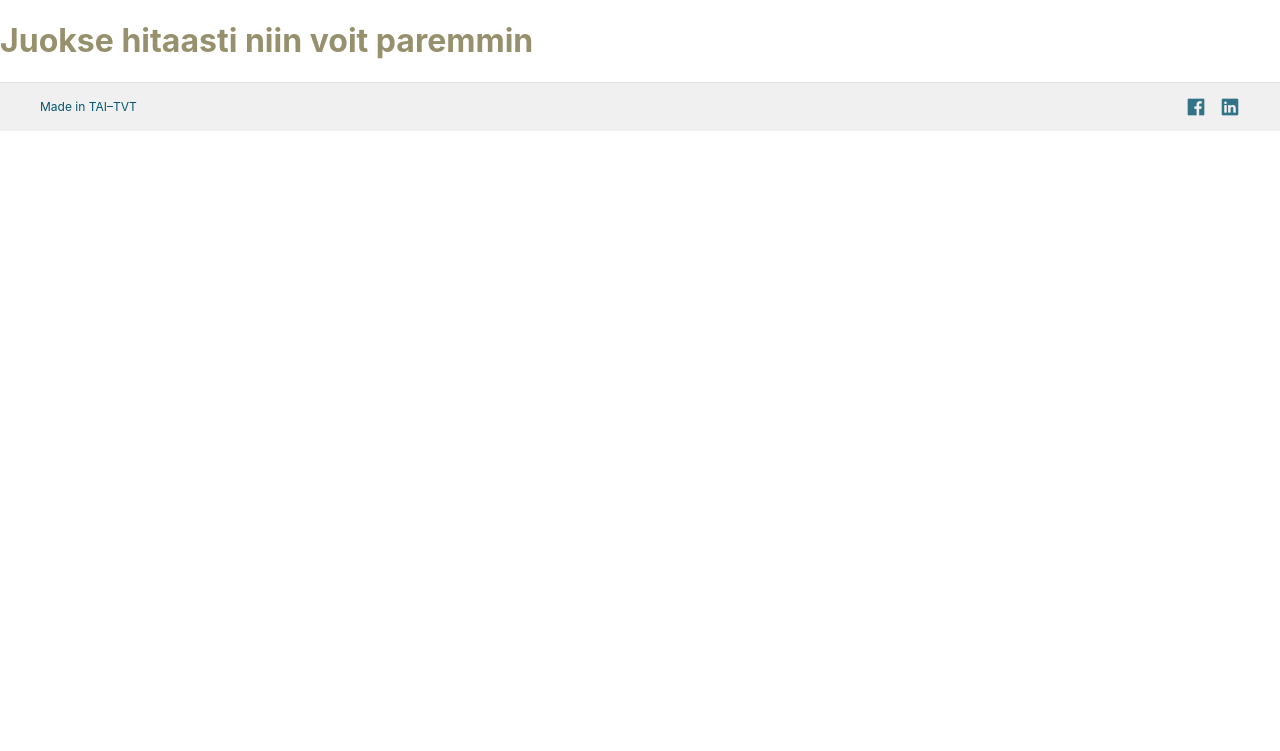
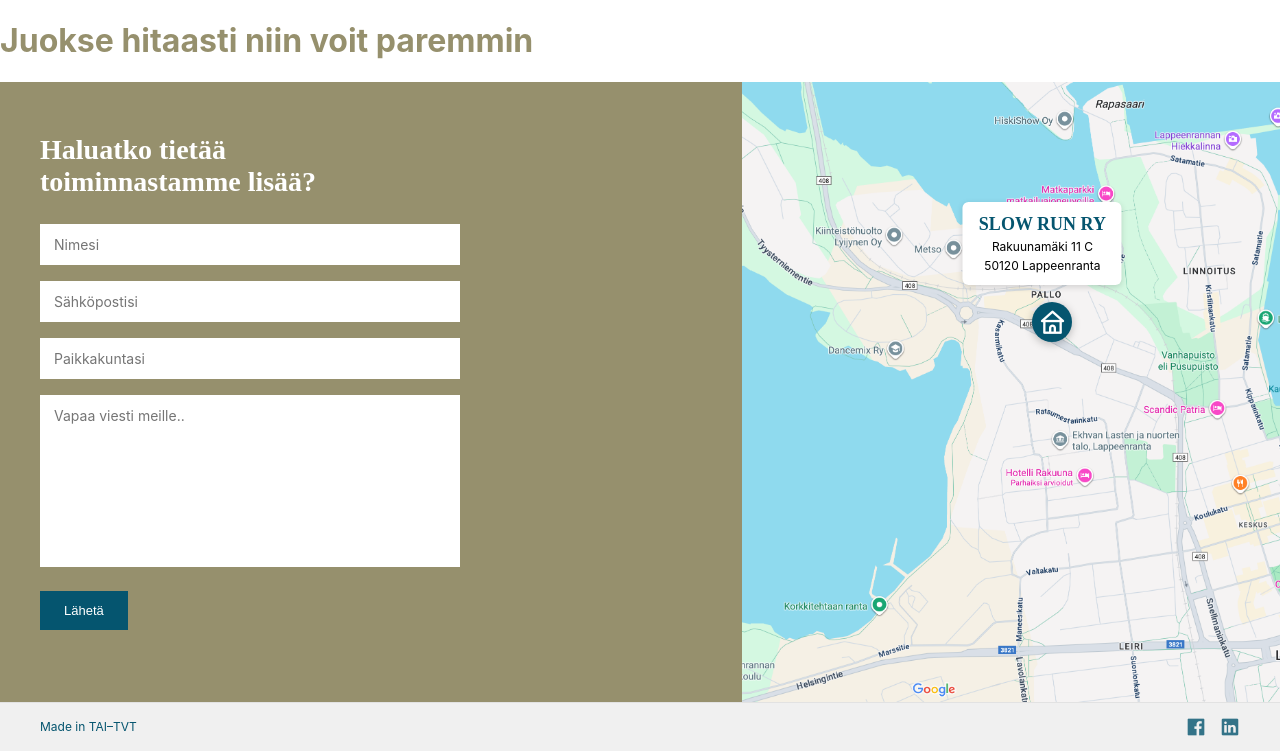
Before and after one commit to TAI-Slow-Run/slow-run-projekti, a PHP site: page / in a window 1280 px wide. Shown: the part 56-807 px from the top of the page. Before the commit the page ends 187 px from the top, so only its background shows below. Run offline with PHP 8.4, Linux system fonts and the light colour scheme; some libraries are stand-ins or nearby versions.

Commit message:
add form and map for footer

```diff
--- a/css/style.css
+++ b/css/style.css
@@ -67,6 +67,130 @@ body {
   text-underline-offset: 3px;
 }
 
+/* PRE-FOOTER (FORM + MAP) */
+.visually-hidden {
+  position: absolute !important;
+  height: 1px;
+  width: 1px;
+  overflow: hidden;
+  clip: rect(1px, 1px, 1px, 1px);
+  white-space: nowrap;
+}
+
+.site-prefooter {
+  width: 100%;
+  background: var(--main-color);
+}
+
+.prefooter-grid {
+  display: grid;
+  grid-template-columns: 0.58fr 0.42fr;
+  min-height: 620px;
+}
+
+/* LEFT: form */
+.form-panel {
+  background: var(--second-color);
+  padding: 44px 40px;
+  display: flex;
+  flex-direction: column;
+}
+.form-title {
+  font-family: var(--brand-font);
+  font-weight: 700;
+  line-height: 1.15;
+  font-size: 28px;
+  color: var(--main-color);
+  margin: 8px 0 26px;
+}
+.contact-form {
+  display: flex;
+  flex-direction: column;
+  gap: 16px;
+  max-width: 420px;
+}
+.contact-form input,
+.contact-form textarea {
+  background: var(--main-color);
+  color: var(--accent-color);
+  border: none;
+  outline: none;
+  font-family: var(--main-font);
+  font-size: 14px;
+  padding: 12px 14px;
+}
+.contact-form textarea {
+  resize: none;
+  height: 148px;
+}
+.btn-submit {
+  align-self: flex-start;
+  margin-top: 8px;
+  background: var(--brand-color);
+  color: var(--main-color);
+  border: none;
+  padding: 12px 24px;
+  font-size: 13px;
+  cursor: pointer;
+}
+.btn-submit:hover {
+  opacity: 0.9;
+}
+
+/* RIGHT: map */
+.map-panel {
+  position: relative;
+  overflow: hidden;
+}
+.map-panel img {
+  display: block;
+  width: 100%;
+  height: 100%;
+  object-fit: cover;
+}
+
+.map-badge {
+  position: absolute;
+  left: 300px; /* центр відносно піна (290 + 40/2) */
+  top: 120px; /* вище піна */
+  transform: translateX(-50%); /* вирівнюємо по центру */
+  background: var(--main-color);
+  padding: 12px 16px;
+  display: flex;
+  flex-direction: column;
+  gap: 4px;
+  border-radius: 6px;
+  text-align: center;
+  box-shadow: 0 2px 6px rgba(0, 0, 0, 0.15);
+}
+
+.map-badge strong {
+  font-family: var(--brand-font);
+  font-size: 18px;
+  color: var(--brand-color);
+  font-weight: 700;
+}
+.map-badge span {
+  font-size: 12px;
+  color: var(--main-font-color);
+}
+
+.map-pin {
+  position: absolute;
+  left: 290px;
+  top: 220px;
+  width: 40px;
+  height: 40px;
+  border-radius: 50%;
+  background: var(--brand-color);
+  display: flex;
+  justify-content: center;
+  align-items: center;
+  box-shadow: 0 2px 8px rgba(0, 0, 0, 0.25);
+  color: var(--main-color);
+  font-size: 28px;
+}
+
 /* ===== FOOTER ===== */
 .site-footer {
   background: var(--footer-bcg);
--- a/footer.php
+++ b/footer.php
@@ -1,3 +1,46 @@
+<footer class="site-prefooter" role="contentinfo" aria-label="Contact section">
+  <div class="prefooter-grid">
+    <!-- LEFT: FORM -->
+    <section class="form-panel">
+      <h2 class="form-title">
+        Haluatko tietää<br>
+        toiminnastamme lisää?
+      </h2>
+      <!-- correct address required -->
+      <form id="contact-form" class="contact-form" action="/contact_submit.php" method="post" autocomplete="on">
+        <label class="visually-hidden" for="name">Nimesi</label>
+        <input id="name" name="name" type="text" placeholder="Nimesi" required>
+
+        <label class="visually-hidden" for="email">Sähköpostisi</label>
+        <input id="email" name="email" type="email" placeholder="Sähköpostisi" required>
+
+        <label class="visually-hidden" for="city">Paikkakuntasi</label>
+        <input id="city" name="city" type="text" placeholder="Paikkakuntasi">
+
+        <label class="visually-hidden" for="message">Vapaa viesti meille..</label>
+        <textarea id="message" name="message" placeholder="Vapaa viesti meille.." rows="5"></textarea>
+
+        <button class="btn-submit" type="submit">Lähetä</button>
+      </form>
+    </section>
+
+    <!-- RIGHT: MAP -->
+    <section class="map-panel" aria-label="Map to Slow Run ry">
+      <img src="./images/image1.png" alt="Kartta: Slow Run ry sijainti Lappeenrannassa">
+
+      <div class="map-badge">
+        <strong>SLOW RUN RY</strong>
+        <span>Rakuunamäki 11 C</span>
+        <span>50120 Lappeenranta</span>
+      </div>
+
+      <div class="map-pin" aria-hidden="true">
+        <i class="uil uil-home"></i>
+      </div>
+    </section>
+  </div>
+</footer>
+
 <footer class="site-footer">
   <div class="container">
     <p class="made-in">Made in TAI–TVT</p>
```
Also changed, not shown: images/image1.png (added).
